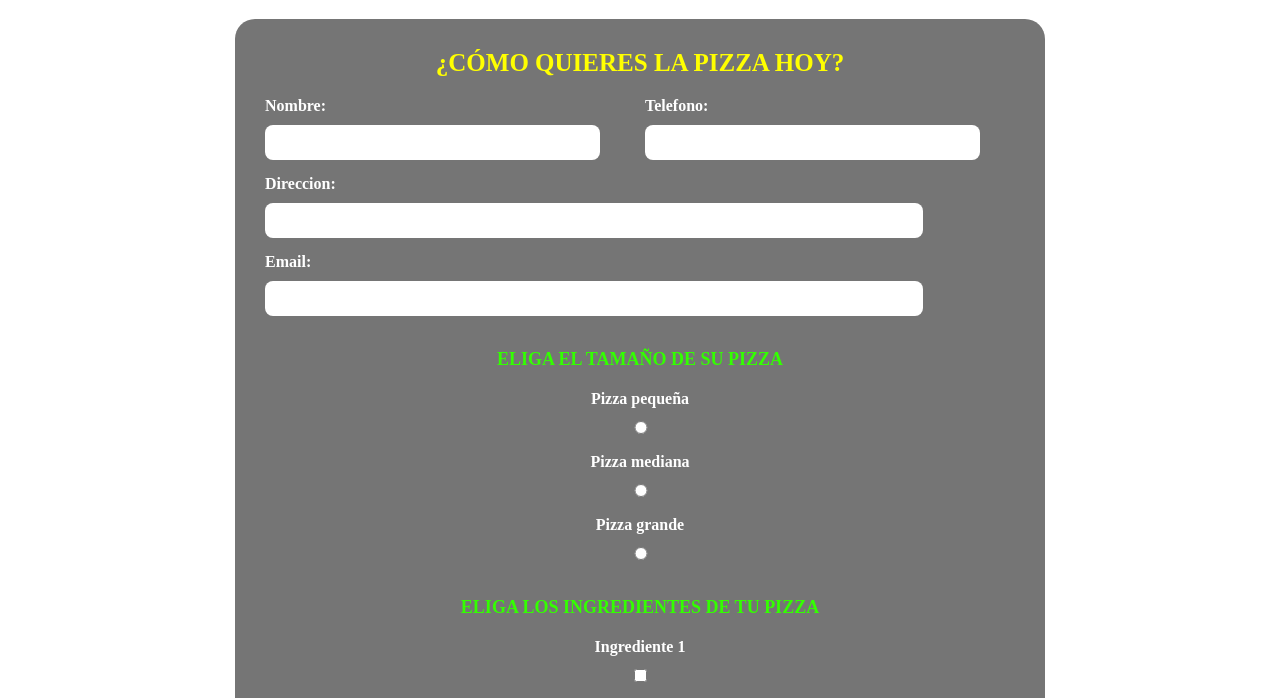
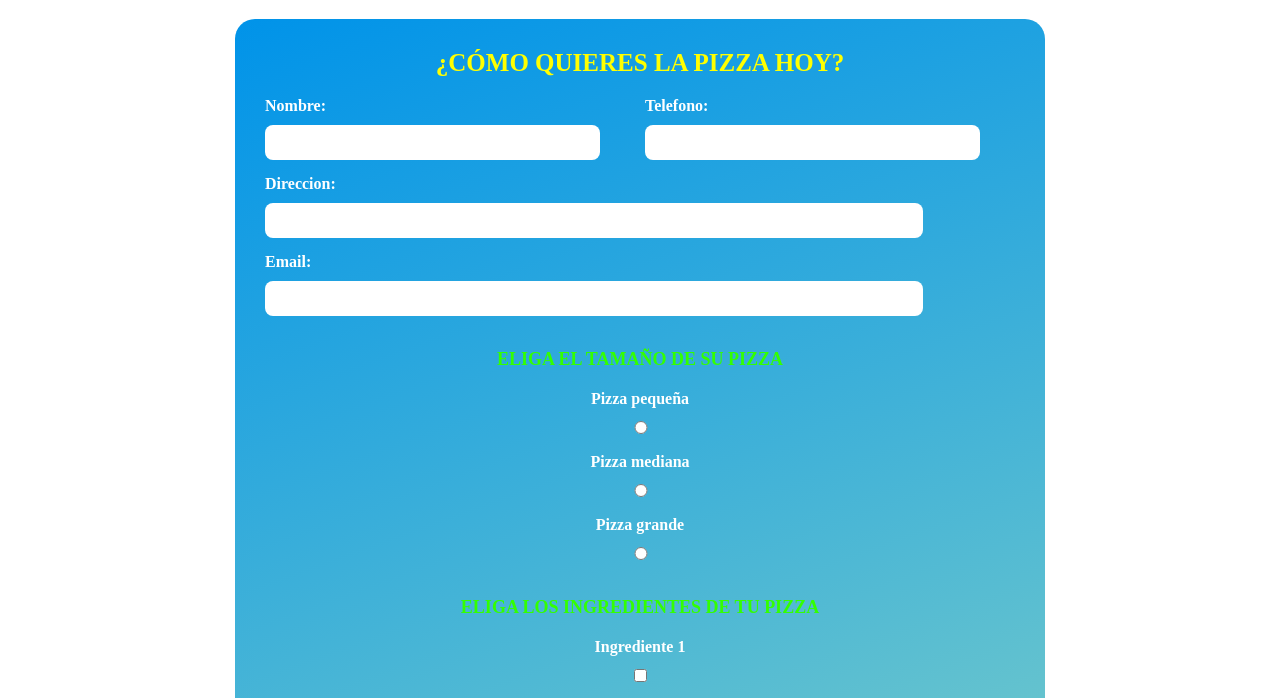
Before and after one commit to Bustos14/AE1-DOM, a plain HTML site: page AE-1.DOM-FORMULARIOS-REQ2/index.html in a window 1280 px wide. Shown: the part 61-759 px from the top of the page. Drawn offline with Linux system fonts and the light colour scheme.

Commit message:
Color background

```diff
--- a/AE-1.DOM-FORMULARIOS-REQ2/css/style.css
+++ b/AE-1.DOM-FORMULARIOS-REQ2/css/style.css
@@ -1,5 +1,6 @@
 .formulario {
-    background-color: #757575;
+    background-color: #0093E9;
+    background-image: linear-gradient(160deg, #0093E9 0%, #80D0C7 100%);
     width: min(750px,100%); /*Utiliza el valor más pequeño*/
     margin: 0 auto;
     padding: 30px;
```
